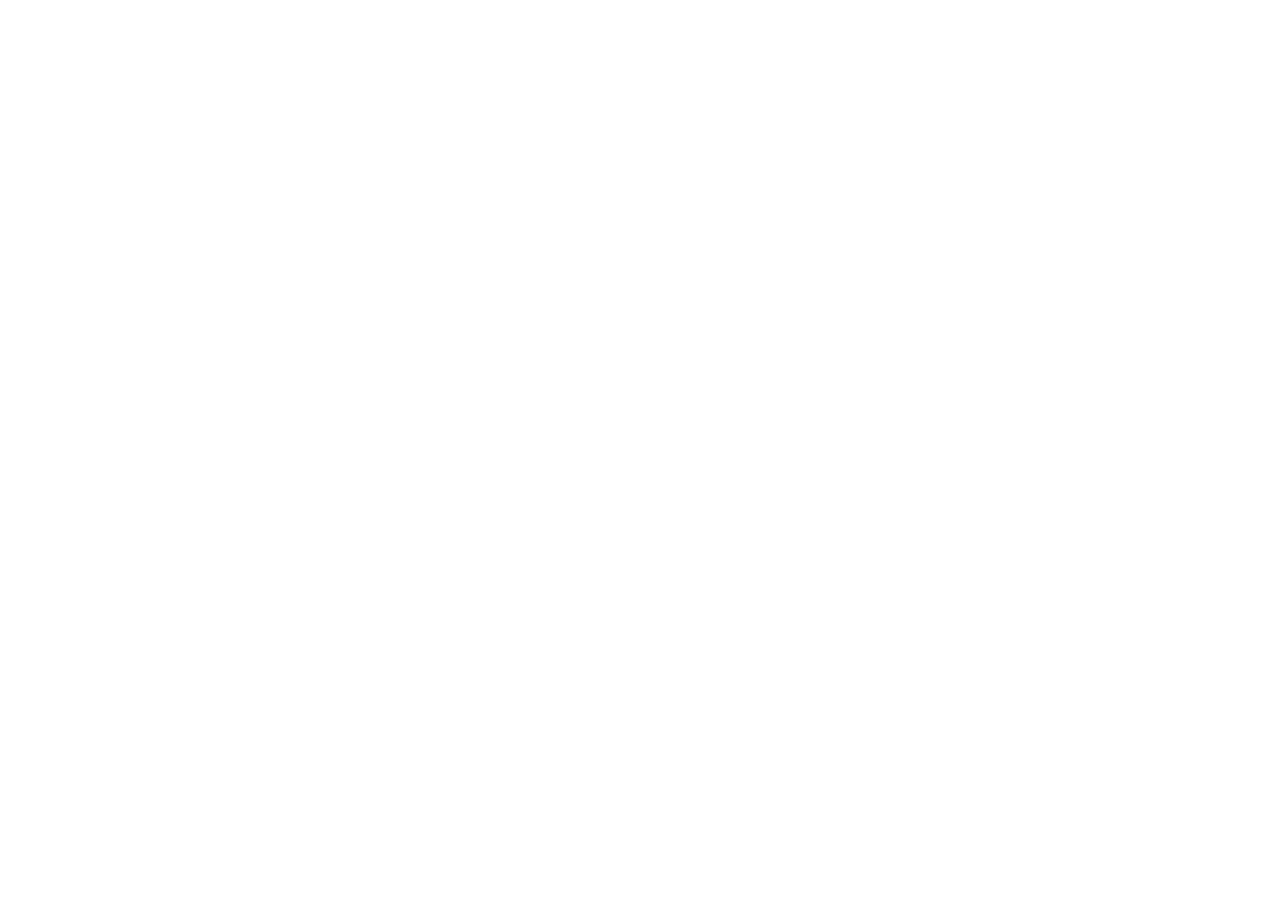
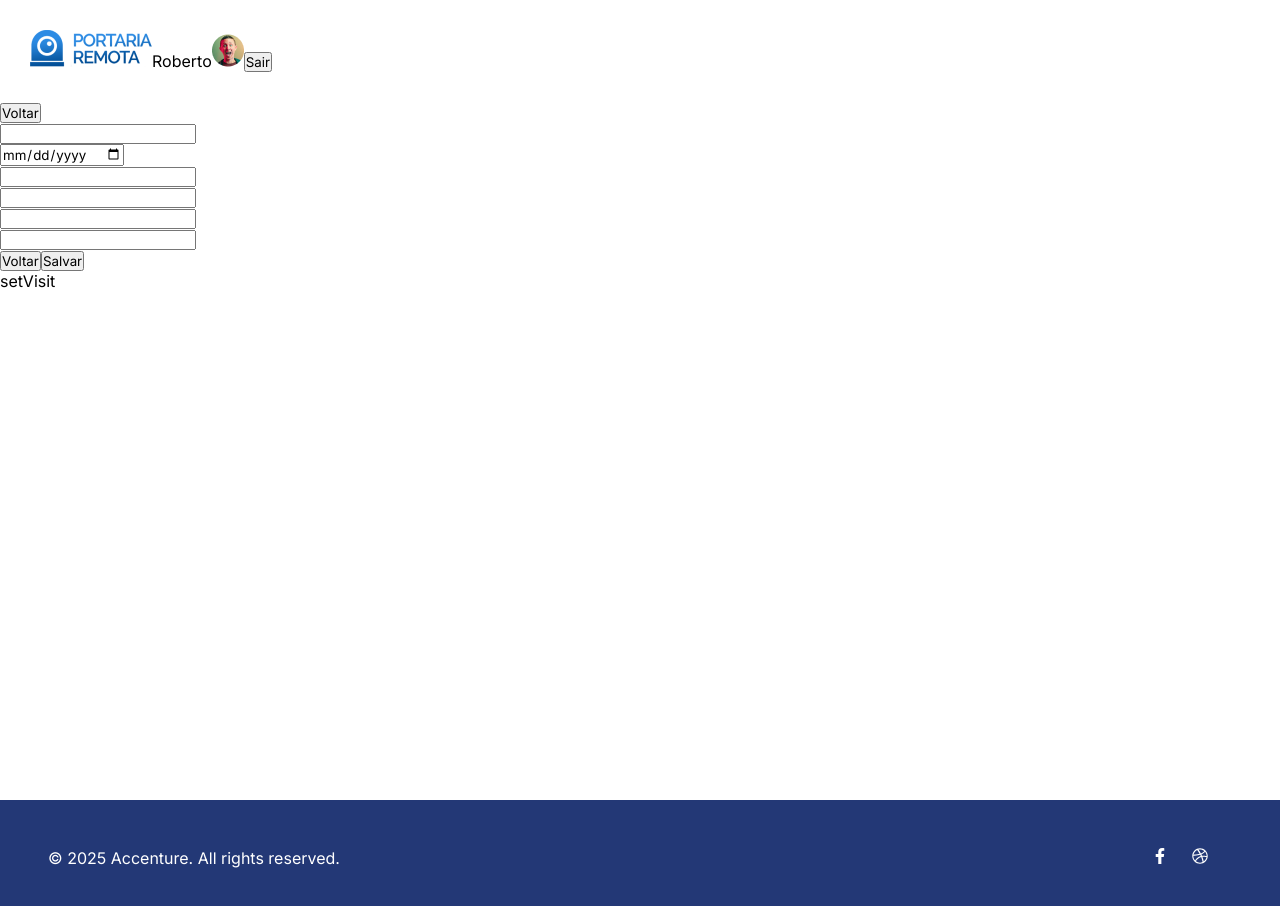
Before and after one commit to Calistofolio/Portaria-Remota, a React (Vite) app: page /visitData/setVisit in a window 1280 px wide. Before the commit this address had no page. Shown: the top 906 px of the page. Before the commit the page ends 800 px from the top, so only its background shows below. Built offline with nearby package versions, Linux system fonts and the light colour scheme.

Commit message:
adds params route for visits and default value with edit

```diff
--- a/src/App.jsx
+++ b/src/App.jsx
@@ -4,10 +4,9 @@
 
 function App() {
   const [visitInfo, setVisitInfo] = useState([])
-  const [inputFields, setInputFields] = useState([])
 
   return (
-    <VisitContext.Provider value={{ visitInfo, setVisitInfo, inputFields, setInputFields }}>
+    <VisitContext.Provider value={{ visitInfo, setVisitInfo }}>
       <AppRoutes/>
     </VisitContext.Provider>
   )
--- a/src/components/button/index.jsx
+++ b/src/components/button/index.jsx
@@ -1,7 +1,7 @@
 function Button(props) {
 
     return (
-        <button>{props.title}</button>
+        <button type={props.bType} onClick={props.onclick}>{props.title}</button>
     )
   }
 
--- a/src/components/footer/index.jsx
+++ b/src/components/footer/index.jsx
@@ -2,7 +2,7 @@
 import { Outlet } from "react-router"
 import { FaFacebookF } from "react-icons/fa"
 import { FaDribbble } from "react-icons/fa"
-function Footer(props) {
+function Footer() {
 
     return (
         <div >
@@ -13,7 +13,6 @@
                 </div>
                 <div className={style.icon}>
                     <FaFacebookF/>
-
                     <FaDribbble/>
                 </div>
             </footer>
--- a/src/components/input/index.jsx
+++ b/src/components/input/index.jsx
@@ -2,7 +2,7 @@
 
   return (
     <div>
-      <input type={props.inputType} name="" id="" />
+      <input type={props.inputType} name="" id={props.iId} defaultValue= {props.value} />
     </div>
   )
 }
--- a/src/pages/home/index.jsx
+++ b/src/pages/home/index.jsx
@@ -1,11 +1,18 @@
 import Button from "../../components/button"
 import { NavLink } from "react-router"
+import { useContext } from "react"
+import { VisitContext } from "../../context/visitContext"
 
 function Home() {
+  const {visitInfo} = useContext(VisitContext)
   return (
-    <NavLink to="/visitData">
-        <Button title="Adicionar nova visita"/>
-    </NavLink>
+    <div>
+
+      <NavLink to="/visitData/setVisit">
+          <Button title="Adicionar nova visita"/>
+      </NavLink>
+      {visitInfo.map((c, i) => <div> {c.name} {c.date} <NavLink to={"/visitData/" + i}>Edit</NavLink></div>)}
+    </div>
   )
 }
 
--- a/src/pages/visitData/index.jsx
+++ b/src/pages/visitData/index.jsx
@@ -1,19 +1,44 @@
 import Input from "../../components/input"
 import Button from "../../components/button"
-import { NavLink } from "react-router"
+import { NavLink, useParams } from "react-router"
+import { useContext } from "react"
+import { VisitContext } from "../../context/visitContext"
 
 function VisitData() {
+  const { visitInfo, setVisitInfo } = useContext(VisitContext)
+  const params = useParams();
+
+
+  function handleClick(e){
+    e.preventDefault();
+    const name = document.getElementById("name")
+    const date = document.getElementById("date")
+    if (visitInfo == null) {
+      setVisitInfo({name: name.value, date: date.value})
+    } else{
+      setVisitInfo([...visitInfo, {name: name.value, date: date.value}])
+    }
+  }
+
   return (
     <div>
       <NavLink to="/">
         <Button title="Voltar"/>
       </NavLink>
-      <Input inputType = "text"/>
-      <Input inputType = "date"/>
+      <form action="/" onSubmit={handleClick}>
+        <Input {...(params.id != "setVisit" ? {value: visitInfo[params.id].name} : {value : null}) }
+          inputType = "text" iId="name"/>
+        <Input inputType = "date" iId="date"/>
+        <Input inputType = "text" iId=""/>
+        <Input inputType = "text" iId=""/>
+        <Input inputType = "text" iId=""/>
+        <Input inputType = "text" iId=""/>
       <NavLink to="/">
         <Button title="Voltar"/>
       </NavLink>
-      <Button title="Salvar"/>
+      <Button bType = "submit" title="Salvar"/>
+      </form>
+      {params.id}
     </div>
   )
 }
--- a/src/routes.jsx
+++ b/src/routes.jsx
@@ -11,7 +11,7 @@
         <Route element={<Header/>}>
             <Route element={<Footer/>}>
                 <Route index element={<Home/>}/>
-                <Route path='/visitData' element={<VisitData/>}/>
+                <Route path='/visitData/:id' element={<VisitData/>}/>
             </Route>
         </Route>
       </Routes>
```
